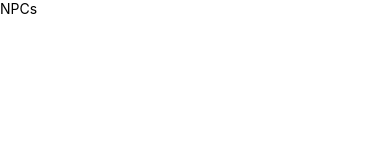
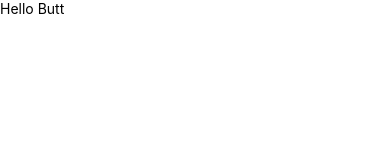
Before and after one commit to sammark1/Compend-ReactNative, a React Native app: screen / in a window 390 px wide. Shown: the top 160 px of the page. Built offline with nearby package versions, Linux system fonts and the light colour scheme.

Commit message:
initial screen setup

```diff
--- a/src/infrastructure/navigation/app.navigator.js
+++ b/src/infrastructure/navigation/app.navigator.js
@@ -1,6 +1,8 @@
 import { Text } from "react-native";
 import { NavigationContainer } from "@react-navigation/native";
 import { createBottomTabNavigator } from "@react-navigation/bottom-tabs";
+
+import {NPCs} from "../../screens/NPCs/npc.screen"
 
 import {SafeView} from "../util/safe-area.component"
 
@@ -14,11 +16,11 @@ const createScreenOptions = () => {
 };
 
 //FIXME temporary component
-const NPCs = () => (
-  <SafeView>
-    <Text>NPCs</Text>
-  </SafeView>
-);
+// const NPCs = () => (
+//   <SafeView>
+//     <Text>NPCs</Text>
+//   </SafeView>
+// );
 
 export const AppNavigator = () => {
   return (
--- a/src/screens/NPCs/npc.screen.js
+++ b/src/screens/NPCs/npc.screen.js
@@ -1 +1,12 @@
 import React from "react";
+import { Text } from "react-native";
+
+import { SafeView } from "../../infrastructure/util/safe-area.component";
+
+export const NPCs = () => {
+  return (
+    <SafeView>
+      <Text>Hello Butt</Text>
+    </SafeView>
+  );
+};
```
